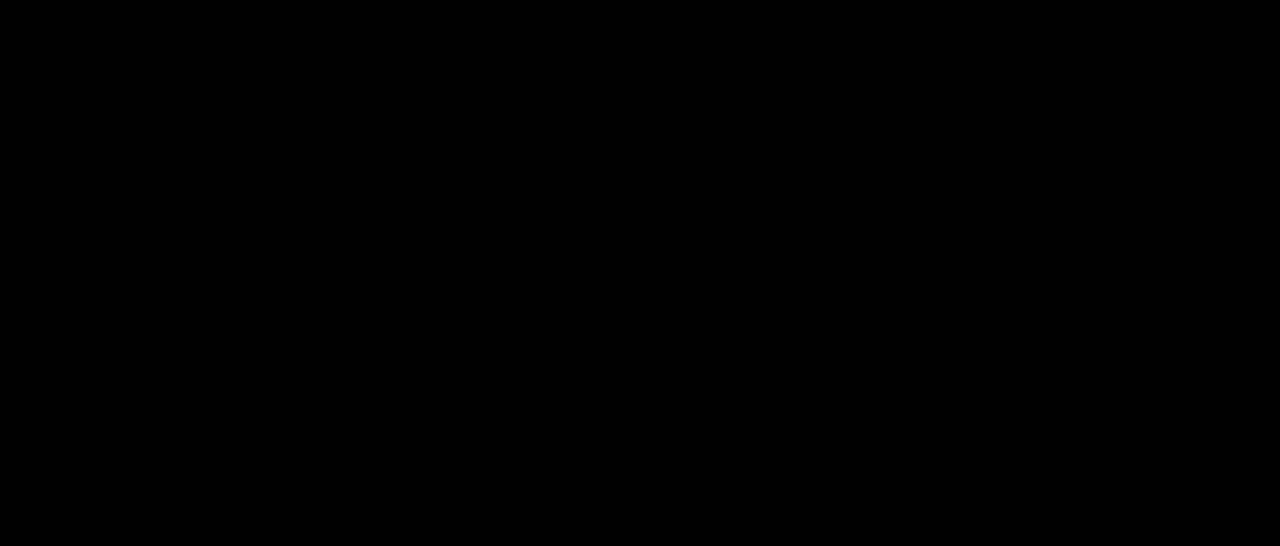
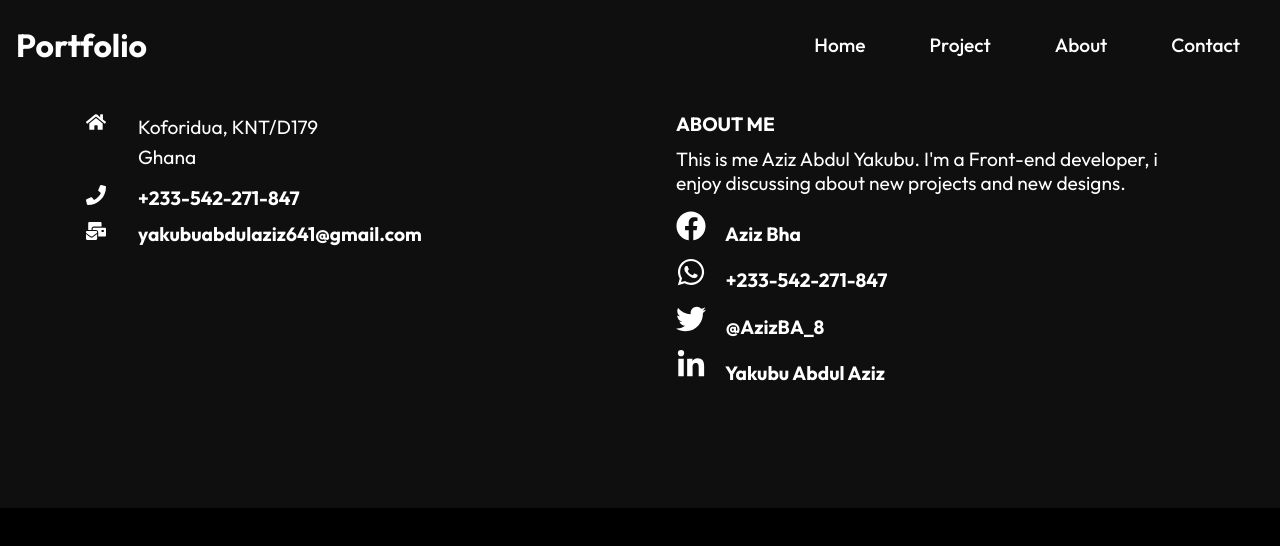
Before and after one commit to AbdulYakubu/portfolio, a React (Vite) app in the folder react-app/: page /about in a window 1280 px wide. Before the commit this address had no page. Shown: the top 546 px of the page. Built offline with nearby package versions, Linux system fonts and the light colour scheme.

Commit message:
i've added a footer

```diff
--- a/react-app/src/App.jsx
+++ b/react-app/src/App.jsx
@@ -10,9 +10,9 @@ function App() {
     <>
       <Routes>
         <Route path="/" element={<Home />} />
-        <Route path="/" element={<About />} />
-        <Route path="/" element={<Contact />} />
-        <Route path="/" element={<Project />} />
+        <Route path="/about" element={<About />} />
+        <Route path="/contact" element={<Contact />} />
+        <Route path="/project" element={<Project />} />
       </Routes>
     </>
   );
--- /dev/null
+++ b/react-app/src/components/Footer.jsx
@@ -0,0 +1,93 @@
+/* eslint-disable react/no-unescaped-entities */
+import './FooterStyles.css'
+
+import {
+  FaHome,
+  FaPhone,
+  FaMailBulk,
+  FaFacebook,
+  FaWhatsapp,
+  FaTwitter,
+  FaLinkedinIn,
+} from 'react-icons/fa';
+
+const Footer = () => {
+  return (
+    <div className="footer">
+      <div className="footer-container">
+        <div className="left">
+          <div className="location">
+            <FaHome size={20} style={{ color: '#fff', marginRight: '2rem' }} />
+            <div>
+              <p>Koforidua, KNT/D179</p>
+              <p>Ghana</p>
+            </div>
+          </div>
+          <div className="phone">
+            <h4>
+              {' '}
+              <FaPhone
+                size={20}
+                style={{ color: '#fff', marginRight: '2rem' }}
+              />
+              +233-542-271-847
+            </h4>
+          </div>
+          <div>
+            <div className="email">
+              <h4>
+                <FaMailBulk
+                  size={20}
+                  style={{ color: '#fff', marginRight: '2rem' }}
+                />
+                yakubuabdulaziz641@gmail.com
+              </h4>
+            </div>
+          </div>
+        </div>
+        <div className="right">
+          <h4>ABOUT ME</h4>
+          <p>
+            This is me Aziz Abdul Yakubu. I'm a Front-end developer, i enjoy
+            discussing about new projects and new designs.
+          </p>
+
+          <div className="social">
+            <h4>
+              <FaFacebook
+                size={30}
+                style={{ color: '#fff', marginRight: '1rem' }}
+              />{' '}
+              Aziz Bha
+            </h4>
+
+            <h4>
+              <FaWhatsapp
+                size={30}
+                style={{ color: '#fff', marginRight: '1rem' }}
+              />{' '}
+              +233-542-271-847
+            </h4>
+
+            <h4>
+              <FaTwitter
+                size={30}
+                style={{ color: '#fff', marginRight: '1rem' }}
+              />{' '}
+              @AzizBA_8
+            </h4>
+            <h4>
+              <FaLinkedinIn
+                size={30}
+                style={{ color: '#fff', marginRight: '1rem' }}
+              />{' '}
+              Yakubu Abdul Aziz
+            </h4>
+          </div>
+        </div>
+      </div>
+    </div>
+  );
+};
+
+export default Footer;
--- /dev/null
+++ b/react-app/src/components/FooterStyles.css
@@ -0,0 +1,57 @@
+.footer{
+    width: 100%;
+    padding : 6rem 0;
+    background-color: rgba(19,19,19,0.8);
+}
+.footer-container{
+    max-width:1140px;
+    margin: auto;
+    display: grid;
+    grid-template-columns:repeat(2,1fr);
+    grid-gap: 40px;
+}
+
+.left{
+    height:100%;
+    max-width:100%;
+    display : flex;
+    flex-direction: column;
+    padding: 1rem;
+}
+.location{
+    display: flex;
+    margin-bottom:0.8rem;
+}
+
+.location p{
+    line-height :30px;
+}
+
+.right{
+    display: flex;
+    height:100%;
+    max-width:100%;
+    flex-direction: column;
+    padding: 1rem;
+
+}
+
+.social{
+    margin-top: 1rem;
+
+}
+
+h4{
+    font-size: 1.2rem;
+    padding-bottom: 0.7rem;
+}
+
+p{
+    font-size:1.2rem;
+}
+
+@media screen and (max-width: 640px){
+    .footer-container{
+        grid-template-columns: 1fr;
+    }
+}
--- a/react-app/src/components/Navbar.jsx
+++ b/react-app/src/components/Navbar.jsx
@@ -6,8 +6,18 @@ import { useState } from 'react';
 const Navbar = () => {
   const [click, setClick] = useState(false);
   const handleClick = () => setClick(!click);
+  const [color, setColor] = useState(false);
+  const changeColor = () => {
+    if (window.scrollY >= 100) {
+      setColor(true);
+    } else {
+      setColor(false);
+    }
+  };
+
+  window.addEventListener('scroll', changeColor);
   return (
-    <div className="header">
+    <div className={color ? 'header header-bg' : 'header'}>
       <Link to="/">
         <h1>Portfolio</h1>
       </Link>
--- a/react-app/src/components/NavbarStyles.css
+++ b/react-app/src/components/NavbarStyles.css
@@ -1,11 +1,16 @@
-
-
-.header{
+.header {
   display: flex;
   justify-content: space-between;
   align-items: center;
   padding: 1rem;
-
+  position: fixed;
+  width: 100%;
+  height: 90px;
+  z-index: 10;
+}
+.header-bg{
+  background-color: rgb(0, 0, 0, 0.85);
+  transition: 0.5s;
 }
 .nav-menu {
   display: flex;
@@ -29,7 +34,7 @@
 }
 
 .nav-menu li a {
-  color:#fff;
+  color: #fff;
   text-decoration: none;
   padding: 0.5rem;
 }
@@ -38,28 +43,27 @@
   color: #fff;
   background-color: #333;
 }
-.hamburger{
+.hamburger {
   display: none;
 }
 
-@media screen and (max-width:1040px) {
-    .nav-menu{
+@media screen and (max-width: 1040px) {
+  .nav-menu {
     flex-direction: column;
     justify-content: center;
     align-items: center;
     width: 100%;
     height: 100vh;
-        background: rgb(0,0, 0,0.9);
-        position:absolute;
+    background: rgb(0, 0, 0, 0.9);
+    position: absolute;
     top: 0;
     left: -100%;
     z-index: -3;
     transition: 0.3s;
   }
-    .nav-menu.active{
-        left: 0 ;
+  .nav-menu.active {
+    left: 0;
   }
-
 
   .nav-menu li {
     padding: 1rem 0;
@@ -68,8 +72,7 @@
   .nav-menu li a {
     font-size: 2rem;
   }
-    .hamburger{
+  .hamburger {
     display: initial;
   }
-
 }
--- a/react-app/src/routes/About.jsx
+++ b/react-app/src/routes/About.jsx
@@ -1,5 +1,13 @@
+import Footer from '../components/Footer';
+import Navbar from '../components/Navbar';
+
 const About = () => {
-  return <div>About</div>;
+  return (
+    <div>
+      <Navbar />
+      <Footer />
+    </div>
+  );
 };
 
 export default About;
--- a/react-app/src/routes/Contact.jsx
+++ b/react-app/src/routes/Contact.jsx
@@ -1,5 +1,11 @@
+import Footer from "../components/Footer";
+import Navbar from "../components/Navbar";
+
 const Contact = () => {
-  return <div>Contact</div>;
+  return <div>
+    <Navbar />
+    <Footer />
+  </div>;
 };
 
 export default Contact;
--- a/react-app/src/routes/Home.jsx
+++ b/react-app/src/routes/Home.jsx
@@ -1,3 +1,4 @@
+import Footer from "../components/Footer";
 import HeroImg from "../components/HeroImg";
 import Navbar from "../components/Navbar";
 
@@ -9,6 +10,7 @@ const Home = () => {
     <div>
       <Navbar/>
       <HeroImg />
+      <Footer />
     </div>
   );
 };
--- a/react-app/src/routes/Project.jsx
+++ b/react-app/src/routes/Project.jsx
@@ -1,5 +1,11 @@
+import Footer from "../components/Footer";
+import Navbar from "../components/Navbar";
+
 const Project = () => {
-  return <div>Project</div>;
+  return <div>
+    <Navbar/>
+    <Footer/>
+  </div>;
 };
 
 export default Project;
```
Also changed, not shown: 1 other file (tests, documents, lock files or other folders). Lines whose indentation alone changed are shown as unchanged.
